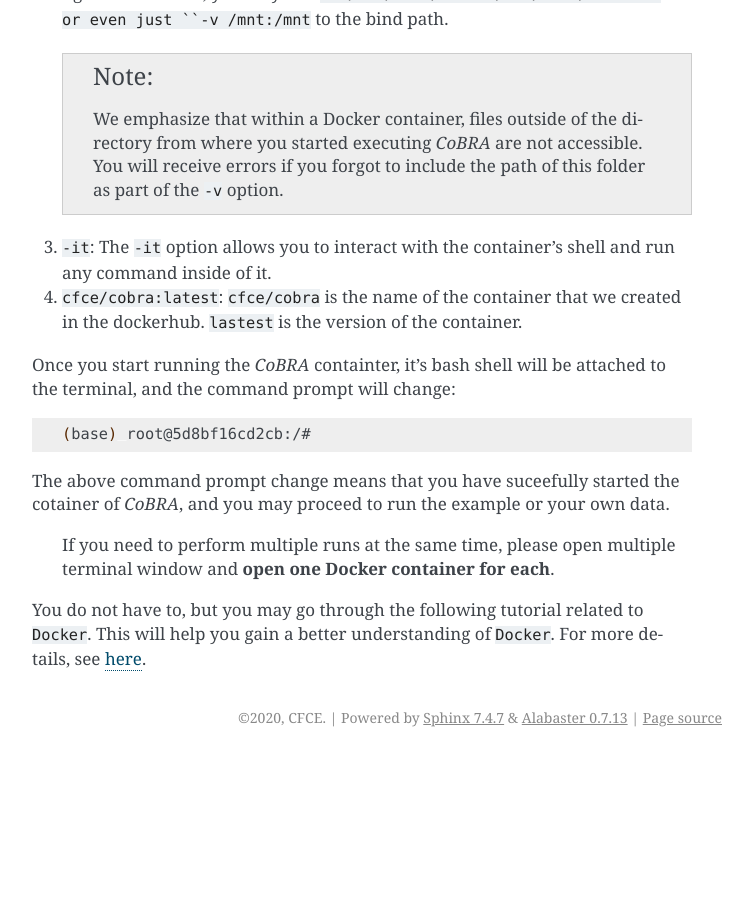
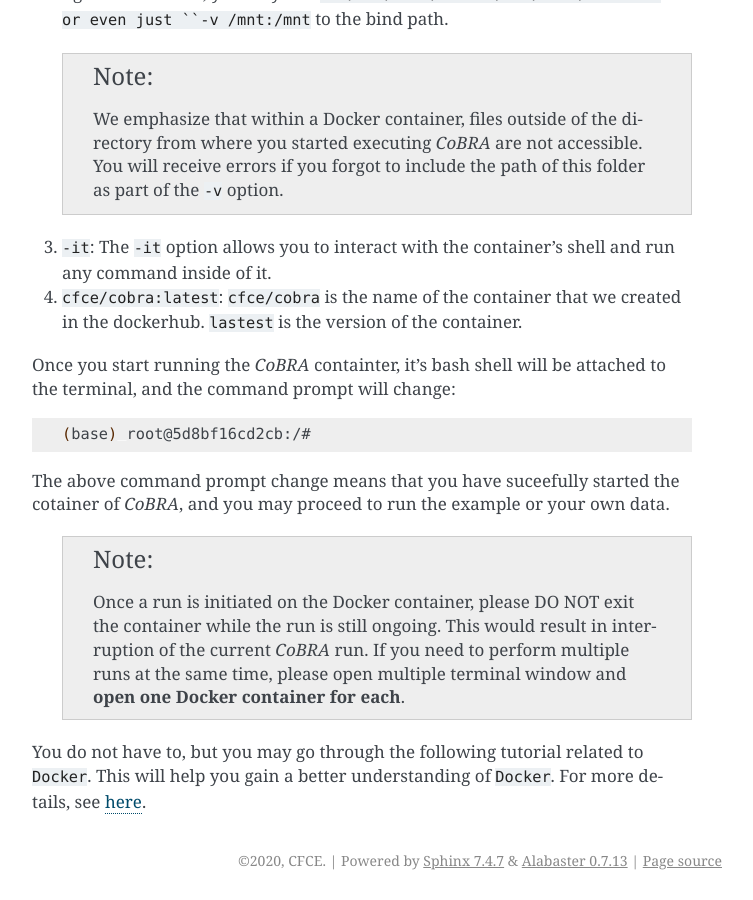
Before and after one commit to qiuxintao101/cobra, a Sphinx documentation site: the page built from docs/install.rst, in a window 1280 px wide and 900 px high, scrolled down 3871 px. Shown: the whole window, without its empty margins (388-1141 px from the left). Built offline with Sphinx 7.4.7, drawn with Linux system fonts in a browser that asks for light colours; before the commit the page ends 4628 px from its top, so only the background shows below that.

Commit message:
Update install.rst

```diff
--- a/docs/install.rst
+++ b/docs/install.rst
@@ -160,6 +160,6 @@ The above command prompt change means that you have suceefully started the cotai
 .. _docs-DockerReminder:
   .. note:: Once a run is initiated on the Docker container, please DO NOT exit the container while the run is still ongoing. This would result in **interruption of the current *CoBRA* run**.
 
-  If you need to perform multiple runs at the same time, please open multiple terminal window and **open one Docker container for each**.
+  .. note:: Once a run is initiated on the Docker container, please DO NOT exit the container while the run is still ongoing. This would result in interruption of the current *CoBRA* run. If you need to perform multiple runs at the same time, please open multiple terminal window and **open one Docker container for each**.
 
 You do not have to, but you may go through the following tutorial related to ``Docker``. This will help you gain a better understanding of ``Docker``. For more details, see `here <https://docker-curriculum.com/>`_.
```
